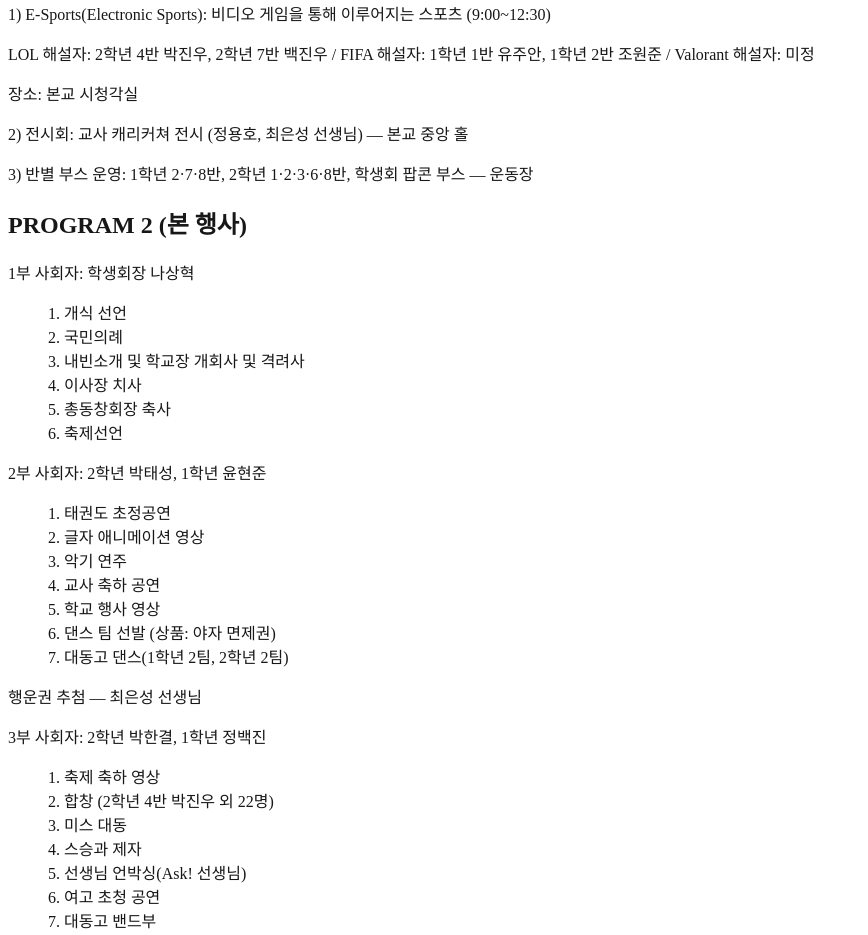
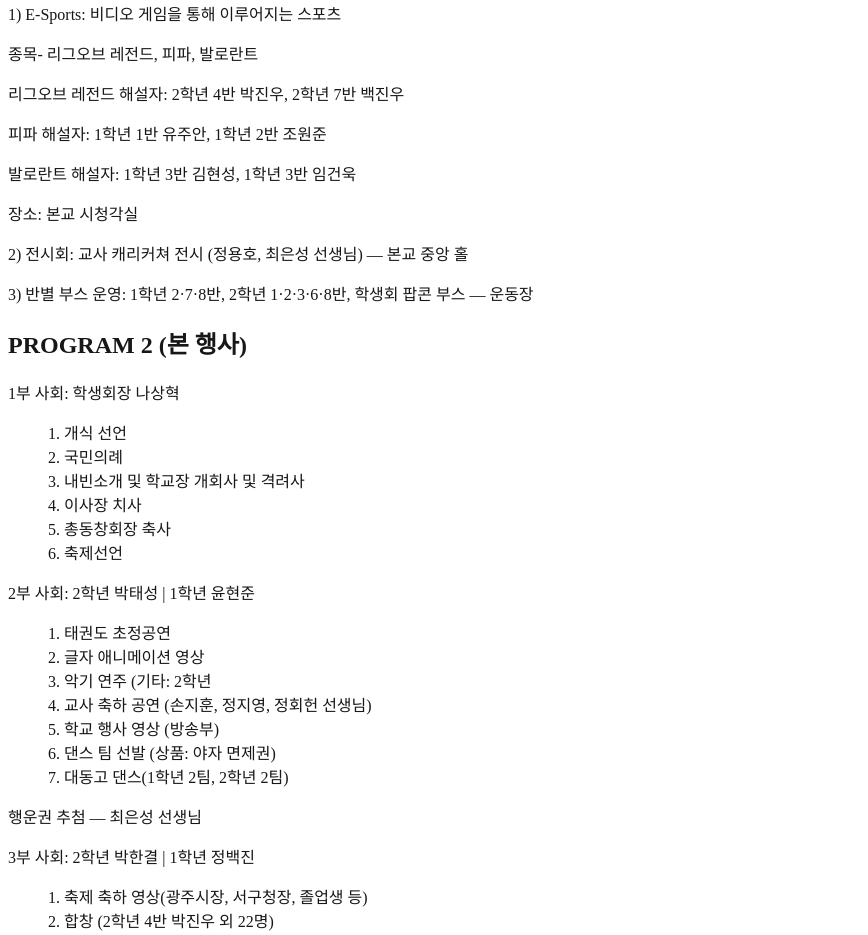
Before and after one commit to noop-03/bongseon-festival, a Next.js app in the folder festival/: page /program in a window 1280 px wide. Shown: the part 200-1135 px from the top of the page, without its empty margins (0-868 px from the left). Built offline with nearby package versions, Linux system fonts and the light colour scheme.

Commit message:
내용 수정, 추가

```diff
--- a/festival/app/program/page.tsx
+++ b/festival/app/program/page.tsx
@@ -9,11 +9,16 @@ export default function ProgramPage() {
         <h2 className="text-xl font-semibold">PROGRAM 1 (08:30~12:30)</h2>
         <div className="space-y-2 text-sm leading-6">
           <p>
-            1) E-Sports(Electronic Sports): 비디오 게임을 통해 이루어지는 스포츠 (9:00~12:30)
+            1) E-Sports: 비디오 게임을 통해 이루어지는 스포츠
           </p>
           <p>
-            LOL 해설자: 2학년 4반 박진우, 2학년 7반 백진우 / FIFA 해설자: 1학년 1반 유주안, 1학년 2반 조원준 / Valorant 해설자: 미정
+            종목- 리그오브 레전드, 피파, 발로란트
           </p>
+          <p>
+            리그오브 레전드 해설자: 2학년 4반 박진우, 2학년 7반 백진우
+          </p>
+          <p>피파 해설자: 1학년 1반 유주안, 1학년 2반 조원준</p>
+          <p>발로란트 해설자: 1학년 3반 김현성, 1학년 3반 임건욱</p>
           <p>장소: 본교 시청각실</p>
           <p>2) 전시회: 교사 캐리커쳐 전시 (정용호, 최은성 선생님) — 본교 중앙 홀</p>
           <p>3) 반별 부스 운영: 1학년 2·7·8반, 2학년 1·2·3·6·8반, 학생회 팝콘 부스 — 운동장</p>
@@ -23,7 +28,7 @@ export default function ProgramPage() {
       <section className="space-y-3">
         <h2 className="text-xl font-semibold">PROGRAM 2 (본 행사)</h2>
         <div className="space-y-2 text-sm leading-6">
-          <p>1부 사회자: 학생회장 나상혁</p>
+          <p>1부 사회: 학생회장 나상혁 </p>
           <ol className="list-decimal list-inside">
             <li>개식 선언</li>
             <li>국민의례</li>
@@ -32,26 +37,28 @@ export default function ProgramPage() {
             <li>총동창회장 축사</li>
             <li>축제선언</li>
           </ol>
-          <p>2부 사회자: 2학년 박태성, 1학년 윤현준</p>
+          <p>2부 사회: 2학년 박태성 | 1학년 윤현준 </p>
           <ol className="list-decimal list-inside">
             <li>태권도 초정공연</li>
             <li>글자 애니메이션 영상</li>
-            <li>악기 연주</li>
-            <li>교사 축하 공연</li>
-            <li>학교 행사 영상</li>
+            <li>악기 연주 (기타: 2학년 </li>
+            <li>교사 축하 공연 (손지훈, 정지영, 정회헌 선생님)</li>
+            <li>학교 행사 영상 (방송부)</li>
             <li>댄스 팀 선발 (상품: 야자 면제권)</li>
             <li>대동고 댄스(1학년 2팀, 2학년 2팀)</li>
           </ol>
           <p className="text-foreground/70">행운권 추첨 — 최은성 선생님</p>
-          <p>3부 사회자: 2학년 박한결, 1학년 정백진</p>
+          <p>3부 사회: 2학년 박한결 | 1학년 정백진</p>
           <ol className="list-decimal list-inside">
-            <li>축제 축하 영상</li>
+            <li>축제 축하 영상(광주시장, 서구청장, 졸업생 등)</li>
             <li>합창 (2학년 4반 박진우 외 22명)</li>
-            <li>미스 대동</li>
-            <li>스승과 제자</li>
-            <li>선생님 언박싱(Ask! 선생님)</li>
+            <li>미스 대동 (여장 남자들의 이야기)</li>
+            <li>스승과 제자 (김선춘 선생님, 2학년 하준원)</li>
+            <li>선생님 언박싱 (Ask! 선생님) - 사회 ㅣ 윤민주 선생님 </li>
             <li>여고 초청 공연</li>
-            <li>대동고 밴드부</li>
+            <li>대동고 밴드부 (
+              기타 : 이한석, 김영우, 전승빈 | 베이스 : 윤산희 | 건반 : 김태윤, 정현준 |
+              드럼 : 서준하 | 보컬 : 김준수, 안효근, 하준원, 전유섭 )</li>
           </ol>
         </div>
       </section>
```
